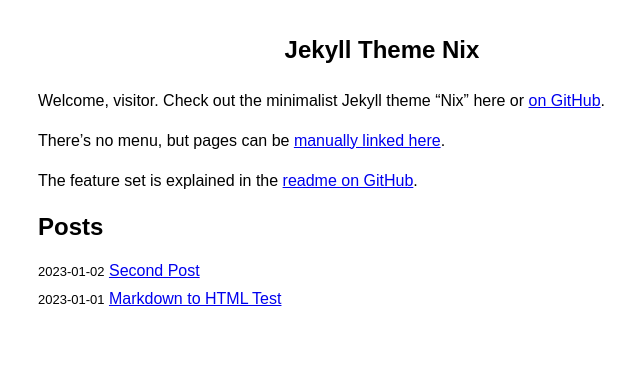
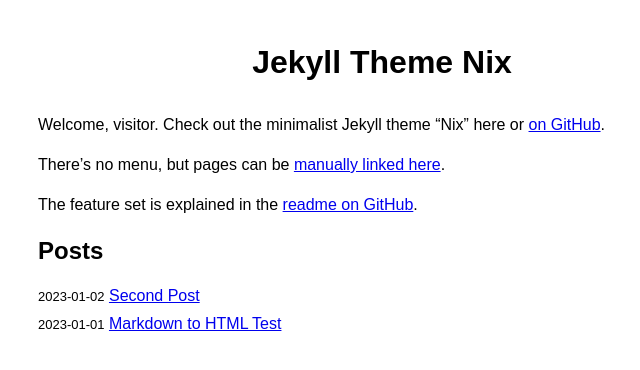
Before and after one commit to michaelnordmeyer/jekyll-theme-nix, a Jekyll site: the page built from index.md, in a window 1280 px wide. Shown: the top 370 px of the page, without its empty margins (258-898 px from the left). Built offline with Jekyll 4.4.1, drawn with Linux system fonts in a browser that asks for light colours; cached includes are drawn as plain includes.

Commit message:
Fix h1 size

```diff
--- a/_includes/style.html
+++ b/_includes/style.html
@@ -16,6 +16,7 @@
     sub, sup { line-height: 0; }
     hr { border: 0; border-top: 1px solid; }
     h1, h2, h3, h4, h5, h6 { line-height: 1.2; text-wrap: balance; }
+    h1 { font-size: 2rem; }
     body > header > nav > h1 { margin-bottom: 1em; text-align: center; line-height: 1.2; }
     body > header a { text-decoration: none; color: currentcolor; }
     body > header > nav > a { display: block; margin-block-start: 0.67em; margin-block-end: 1em; text-align: center; font-size: 2rem; font-weight: bold; line-height: 1.2; }
```
